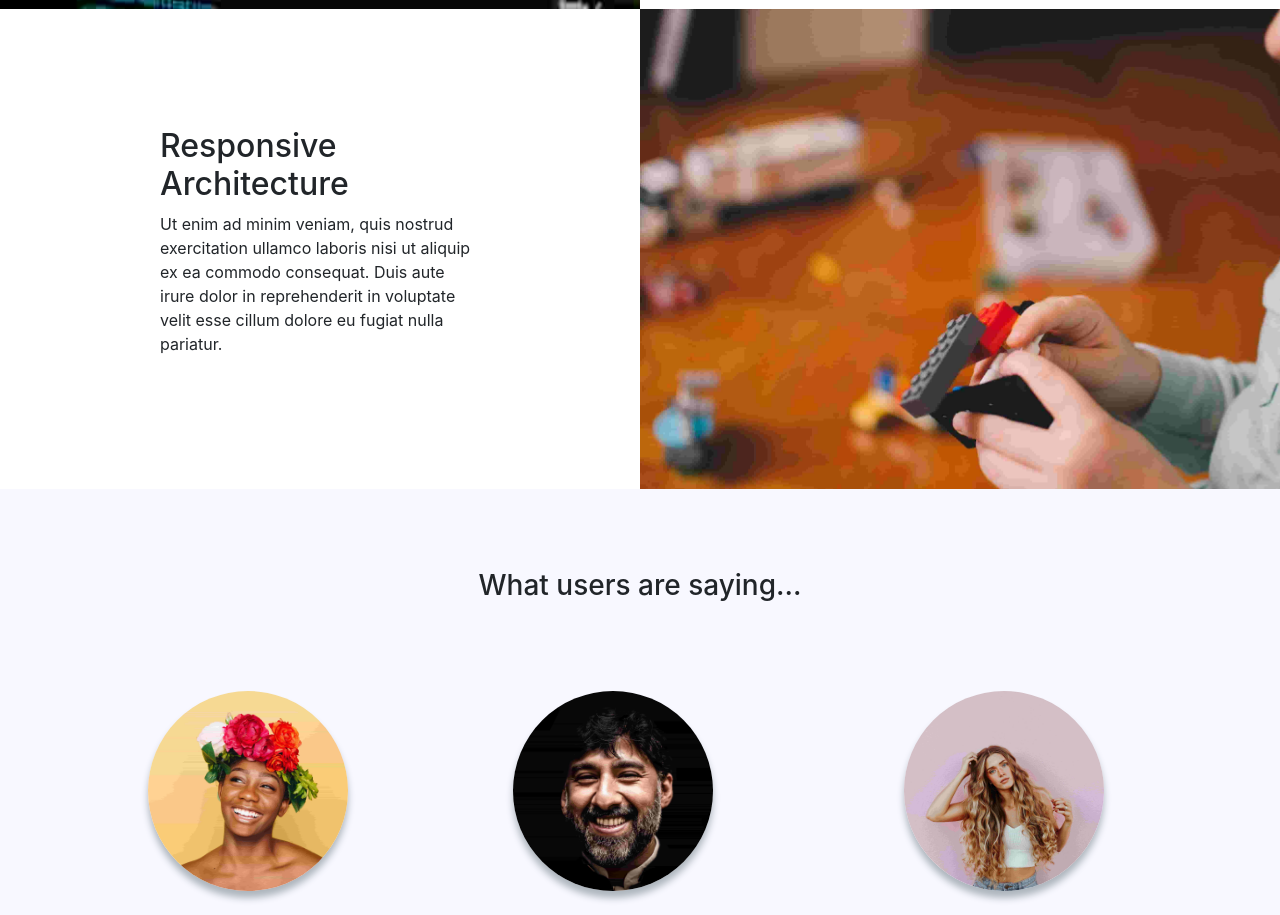
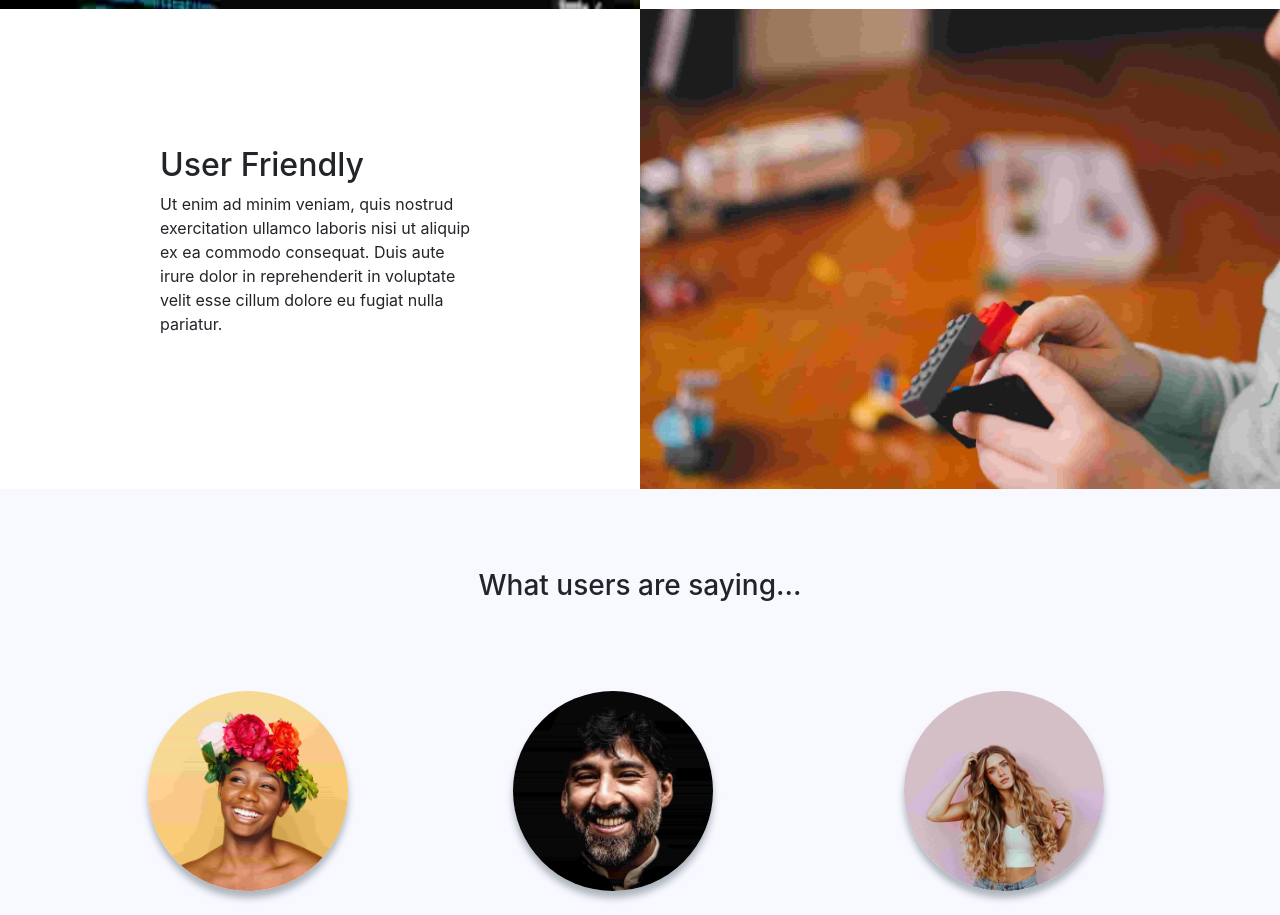
Before and after one commit to lacyjpr/landing, a React (Create React App) app: page / in a window 1280 px wide. Shown: the part 2260-3175 px from the top of the page. Built offline with nearby package versions, Linux system fonts and the light colour scheme.

Commit message:
Edit copy

```diff
--- a/src/components/advantages/Advantages.js
+++ b/src/components/advantages/Advantages.js
@@ -18,7 +18,7 @@ const advantages = [
     key: 3,
     image: 'Advantages__image-three',
     text: 'Advantages__text-three',
-    heading: 'Responsive Architecture',
+    heading: 'User Friendly',
   },
 ];
 
```
